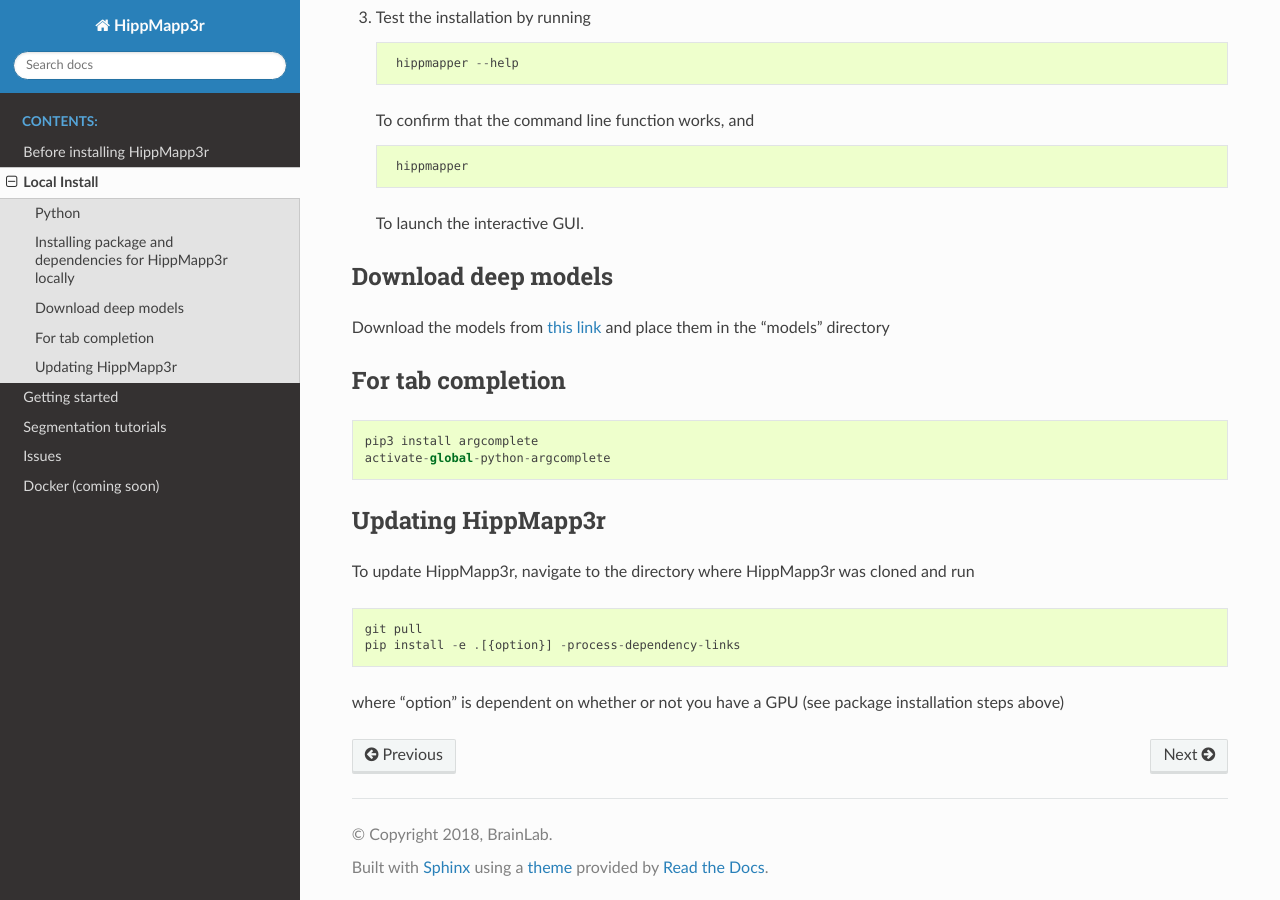
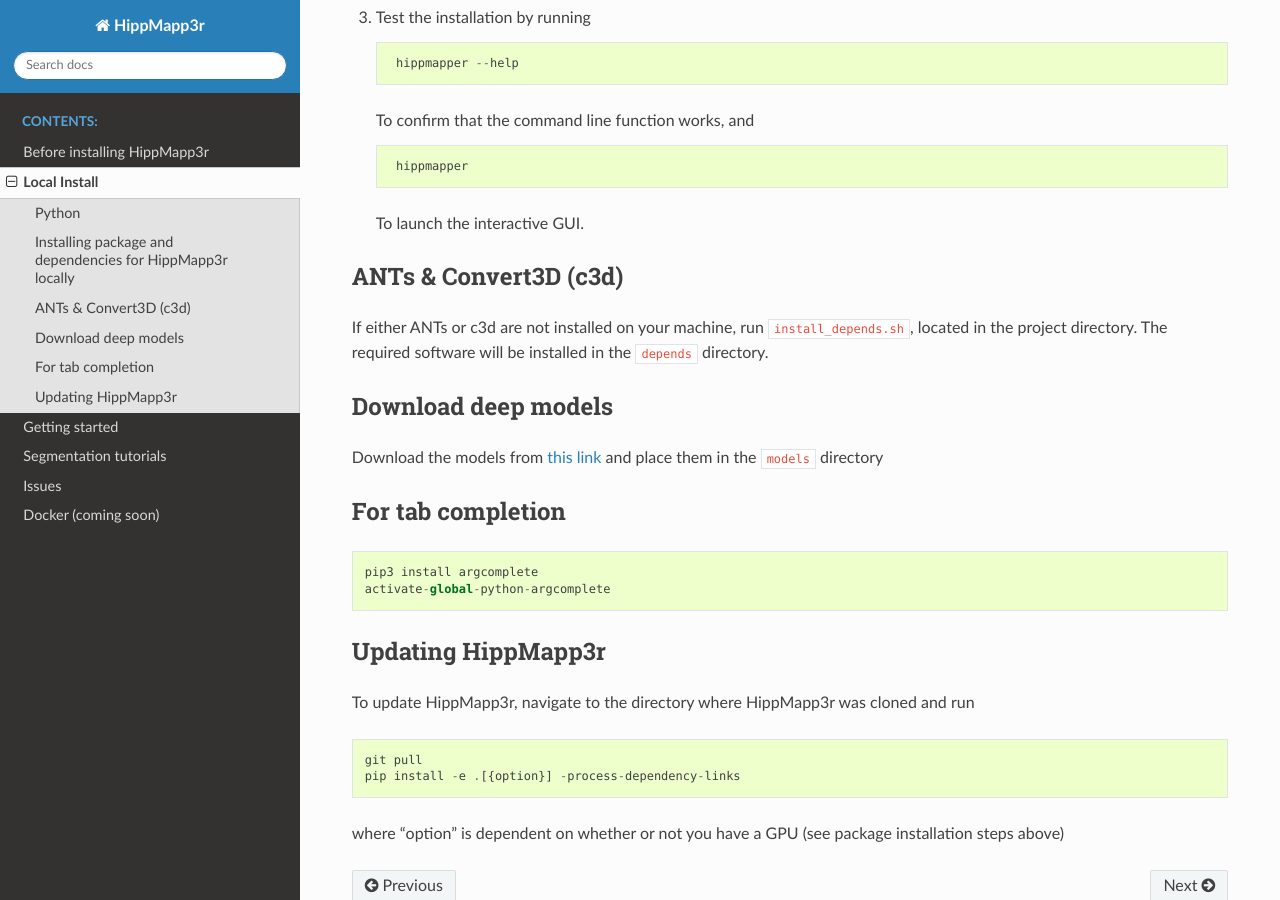
Before and after one commit to AICONSlab/HippMapp3r, a Sphinx documentation site: the page built from docs/install.md, in a window 1280 px wide and 900 px high, scrolled down 1117 px. Built offline with Sphinx 7.4.7 and the Read the Docs theme 2.0.0, drawn with Linux system fonts in a browser that asks for light colours.

Commit message:
adding script to install requirements to directory

```diff
--- a/docs/install.md
+++ b/docs/install.md
@@ -49,9 +49,13 @@
 
    To launch the interactive GUI.
 
+## ANTs & Convert3D (c3d)
+
+If either ANTs or c3d are not installed on your machine, run `install_depends.sh`, located in the project directory. The required software will be installed in the `depends` directory.
+
 ## Download deep models
 
-Download the models from [this link](https://drive.google.com/open?id=10aVCDurd_mcB49mJfwm658IZg33u0pd2) and place them in the "models" directory
+Download the models from [this link](https://drive.google.com/open?id=10aVCDurd_mcB49mJfwm658IZg33u0pd2) and place them in the `models` directory
 
 ## For tab completion
     pip3 install argcomplete
```
Also changed, not shown: 1 other file.
